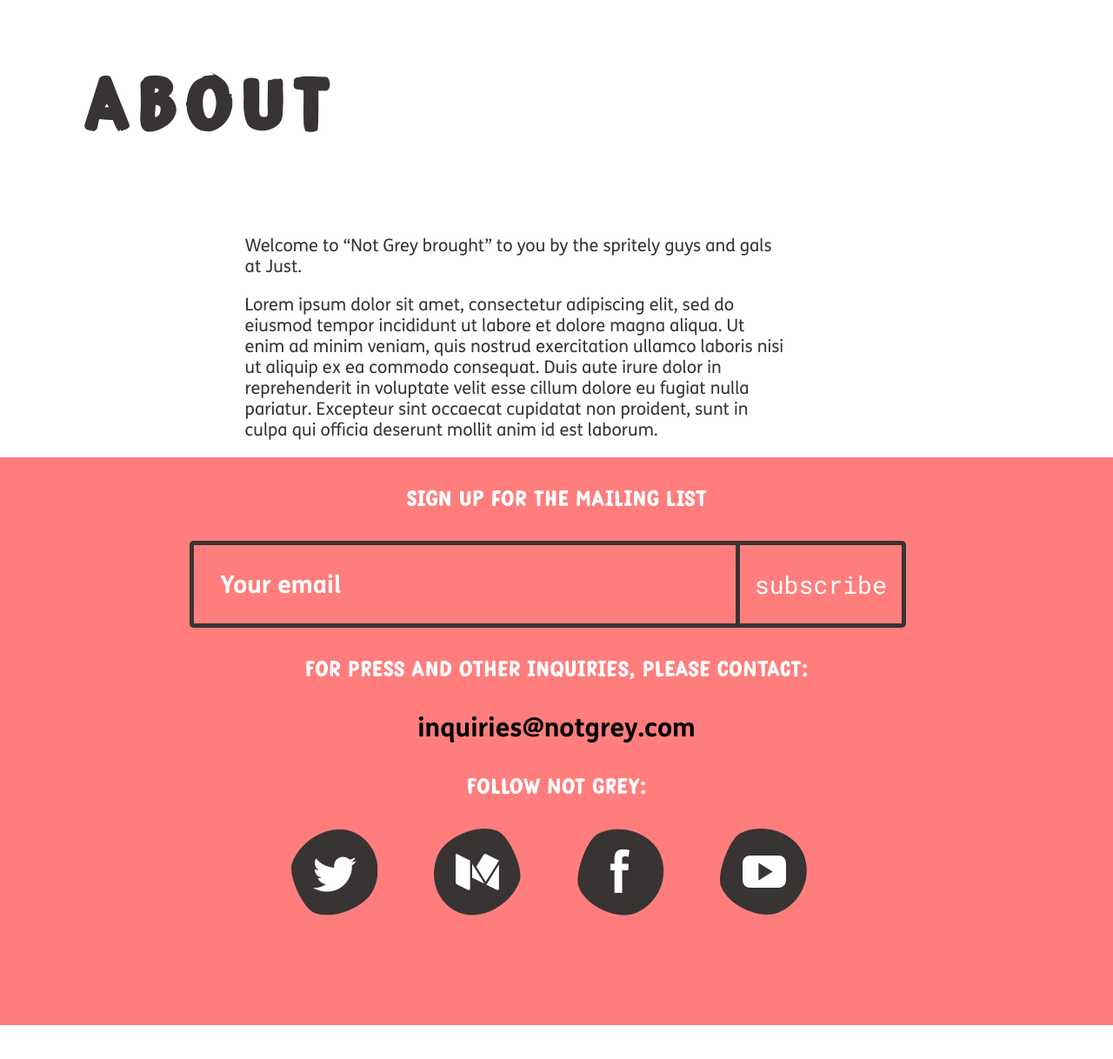
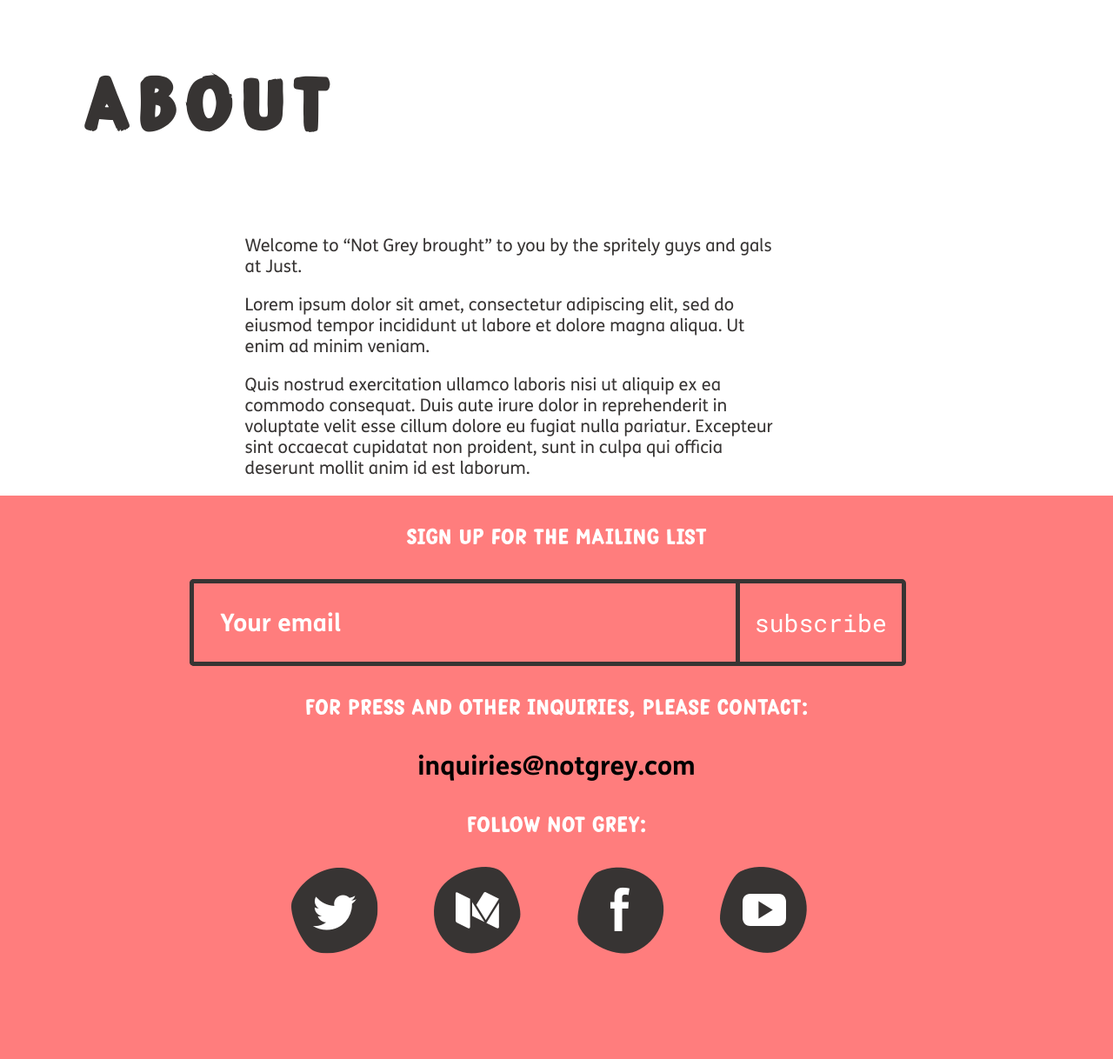
Before and after one commit to pummra/JustTest, a Jekyll site: the page built from test.markdown, in a window 1280 px wide, cut to the strip 99-1322 px from the top of the page. Shown: the top 1218 px of the strip at 87% size. Built offline with Jekyll 4.4.1, drawn with Linux system fonts in a browser that asks for light colours; before the commit the page ends 1278 px from its top, so only the background shows below that.

```diff
--- a/test.markdown
+++ b/test.markdown
@@ -5,4 +5,6 @@ date: 2016-10-05 14:47:00 Z
 
 Welcome to "Not Grey brought" to you by the spritely guys and gals at Just.
 
-Lorem ipsum dolor sit amet, consectetur adipiscing elit, sed do eiusmod tempor incididunt ut labore et dolore magna aliqua. Ut enim ad minim veniam, quis nostrud exercitation ullamco laboris nisi ut aliquip ex ea commodo consequat. Duis aute irure dolor in reprehenderit in voluptate velit esse cillum dolore eu fugiat nulla pariatur. Excepteur sint occaecat cupidatat non proident, sunt in culpa qui officia deserunt mollit anim id est laborum.
+Lorem ipsum dolor sit amet, consectetur adipiscing elit, sed do eiusmod tempor incididunt ut labore et dolore magna aliqua. Ut enim ad minim veniam.
+
+Quis nostrud exercitation ullamco laboris nisi ut aliquip ex ea commodo consequat. Duis aute irure dolor in reprehenderit in voluptate velit esse cillum dolore eu fugiat nulla pariatur. Excepteur sint occaecat cupidatat non proident, sunt in culpa qui officia deserunt mollit anim id est laborum.
```
